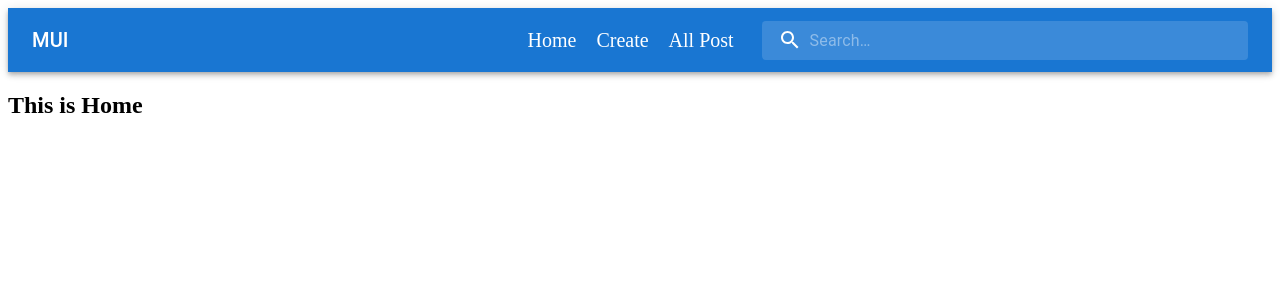
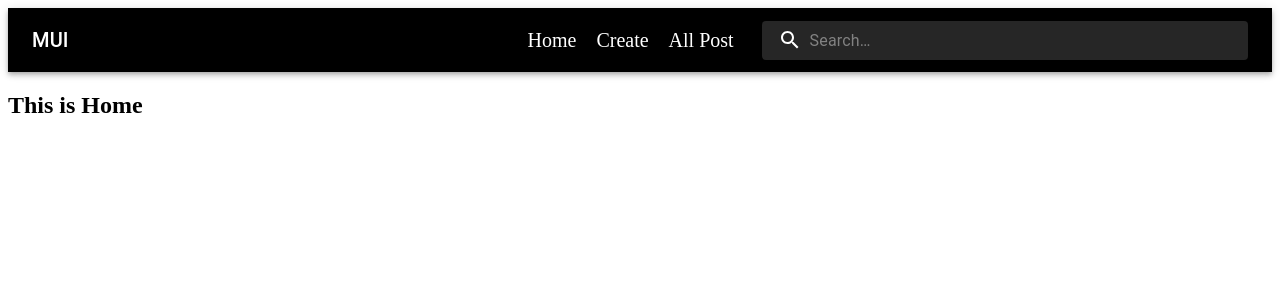
Before and after one commit to shuvo794/Curd_With_Redux, a React (Vite) app: page / in a window 1280 px wide. Shown: the top 300 px of the page. Built offline with nearby package versions, Linux system fonts and the light colour scheme.

Commit message:
work navbar

```diff
--- a/src/Components/Home/Navber.jsx
+++ b/src/Components/Home/Navber.jsx
@@ -53,7 +53,7 @@ const StyledInputBase = styled(InputBase)(({ theme }) => ({
 const Navber = () => {
   return (
     <Box sx={{ flexGrow: 1 }}>
-      <AppBar position="static">
+      <AppBar position="static" style={{ backgroundColor: "black" }}>
         <Toolbar>
           <Typography
             variant="h6"
```
